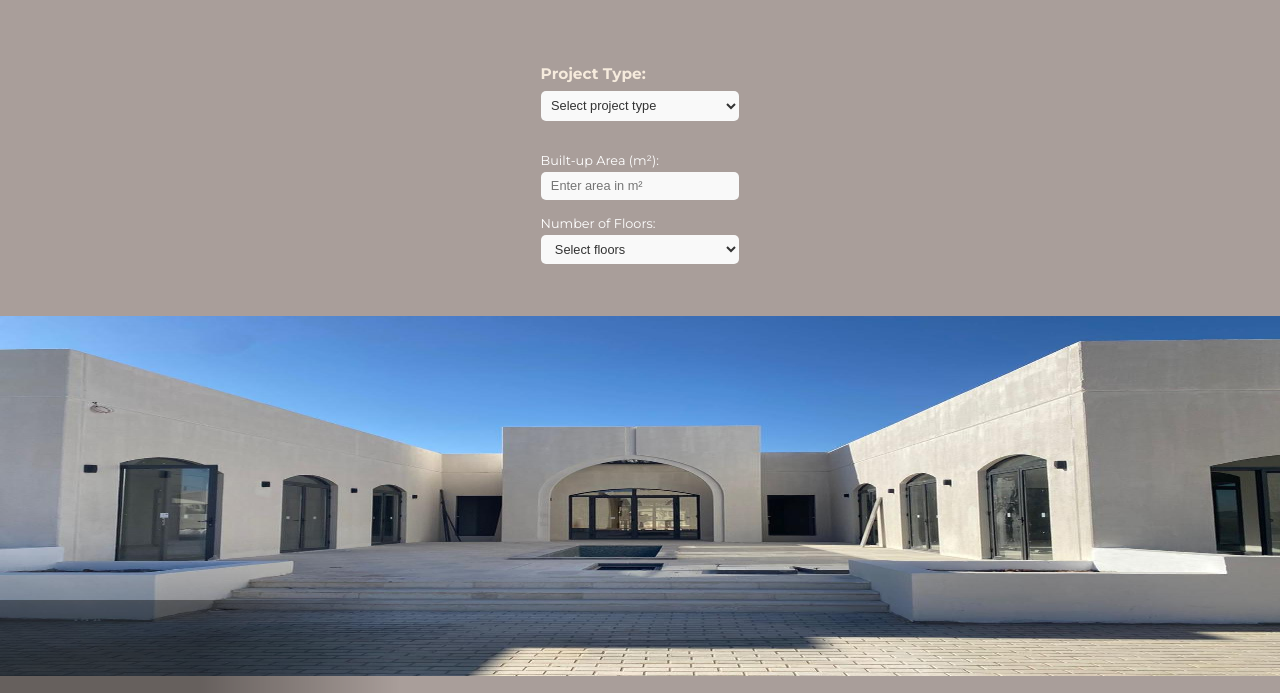
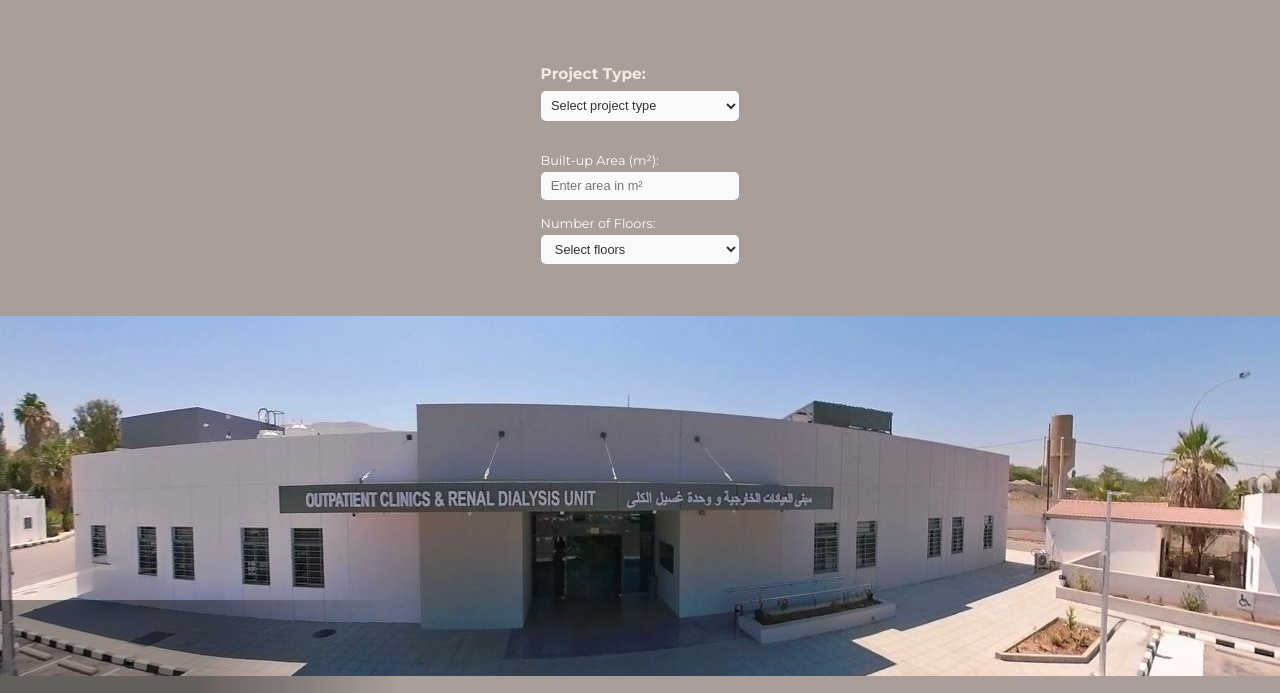
Before and after one commit to Alawneh99/MCC1, a plain HTML site: page project.html in a window 1280 px wide. Shown: the top 693 px of the page. Drawn offline with Linux system fonts and the light colour scheme.

Commit message:
Add files via upload

```diff
--- a/project-style.css
+++ b/project-style.css
@@ -99,7 +99,7 @@ html, body {
   left: 0;
   width: 100%;
   height: 100%;
-  object-fit: fill;
+  object-fit: cover;
   display: block;
 }
 
--- a/project.html
+++ b/project.html
@@ -48,7 +48,7 @@
     </form>
 
     <div class="bottom-image">
-      <img src="./Project.jpg" alt="Bottom Construction Image" />
+      <img src="./IMAN.jpg" alt="Bottom Construction Image" />
     </div>
 
     <div class="logo-corner">
```
Also changed, not shown: contact.html (+5 -0 lines), estimation.html (+5 -0 lines), index.html (+5 -0 lines), thankyou.html (+6 -1 lines), IMAN.jpg (added), SHAFA.jpg (added), SHAFACROPED.jpg (added).
